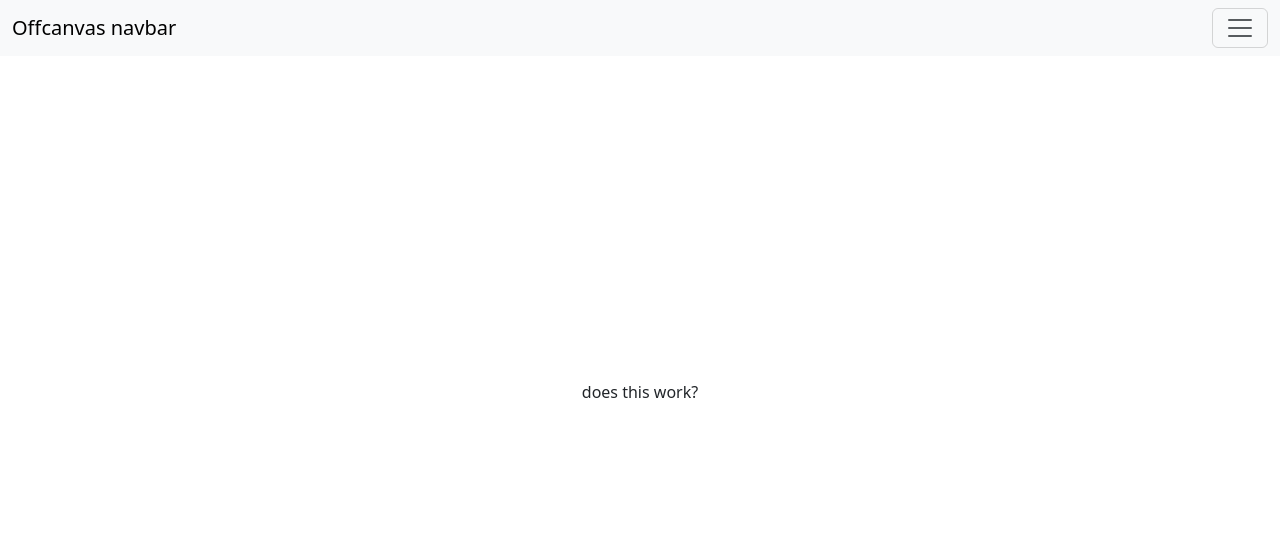
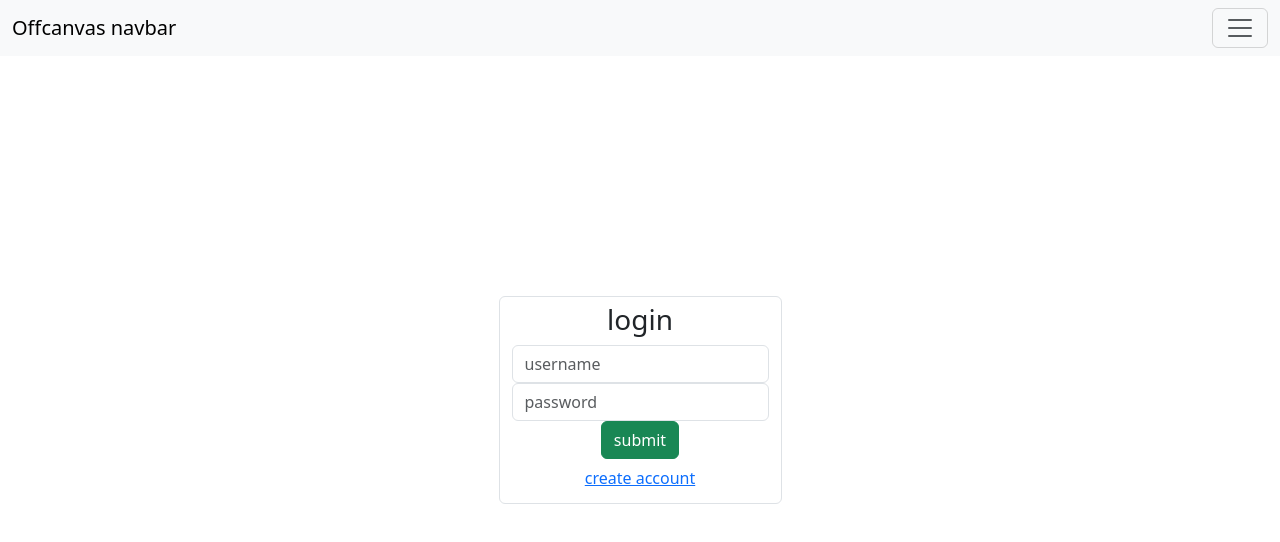
Before and after one commit to LXwaru/simpl, a React (Vite) app in the folder simpl-frontend/: page /login in a window 1280 px wide. Shown: the top 542 px of the page. Built offline with nearby package versions, Linux system fonts and the light colour scheme.

Commit message:
build got access token

```diff
--- a/package.json
+++ b/package.json
@@ -1,5 +1,6 @@
 {
   "dependencies": {
+    "axios": "^1.7.7",
     "react-router-dom": "^6.26.2"
   }
 }
--- a/simpl-frontend/src/components/Login.jsx
+++ b/simpl-frontend/src/components/Login.jsx
@@ -1,9 +1,102 @@
+import { useState, useEffect } from 'react'
+import axios from 'axios'
+
 const Login = () => {
+    const [ username, setUsername ] = useState('')
+    const [ password, setPassword ] = useState('')
 
+    // useEffect (() => {
+    //     try {
+    //         const loginResponse = axios.post('http://localhost:8000/token', {
+    //             username: username,
+    //             password: password
+    //         },
+    //         {
+    //             headers: {
+    //                 'Content-Type': 'application/json'
+    //             }
+    //         }
+    //     )
+    //         console.log(loginResponse.data)
+
+    //     } catch (error) {
+    //     }
+    // }, [username, password])
+
+    const handleSubmit = async (e) => {
+        e.preventDefault()
+        try {
+            const { data: loginResponse } = await axios.post(
+                'http://localhost:8000/token',
+                new URLSearchParams({
+                    grant_type: 'password',
+                    username: username,
+                    password: password,
+                    scope: '',
+                    client_id: '',
+                    client_secret: ''
+            }),
+            {
+                headers: {
+                    'Content-Type': 'application/x-www-form-urlencoded'
+                }
+            }
+        )
+        console.log(loginResponse)
+        } catch (error) {
+            console.error('login failed', error)
+        }
+    }
+
+    const handleUsernameChange = (e) => {
+        e.preventDefault()
+        console.log(e.target.value)
+        setUsername(e.target.value)
+    }
+
+    const handlePasswordChange = (e) => {
+        e.preventDefault()
+        console.log(e.target.value)
+        setPassword(e.target.value)
+    }
 
     return (
         <>
-            <p>does this work?</p>
+            <div className="container-sm">
+                <form
+                    className='form-control'
+                    onSubmit={handleSubmit}
+                >
+                    <label>
+                        <h3>
+                            login
+                        </h3>
+                    </label>
+                    <input
+                        type="username"
+                        onChange={handleUsernameChange}
+                        className="form-control"
+                        id="username"
+                        placeholder="username" />
+                    <input
+                        type="password"
+                        onChange={handlePasswordChange}
+                        className="form-control"
+                        id="password"
+                        placeholder="password" />
+                    <button
+                        type="submit"
+                        className='btn btn-success'>
+                            submit
+                    </button>
+                    <br />
+                    <button
+                        type="link"
+                        className='btn btn-link'>
+                            create account
+                    </button>
+                </form>
+            </div>
         </>
     )
 }
```
Also changed, not shown: 2 other files (tests, documents, lock files or other folders).
